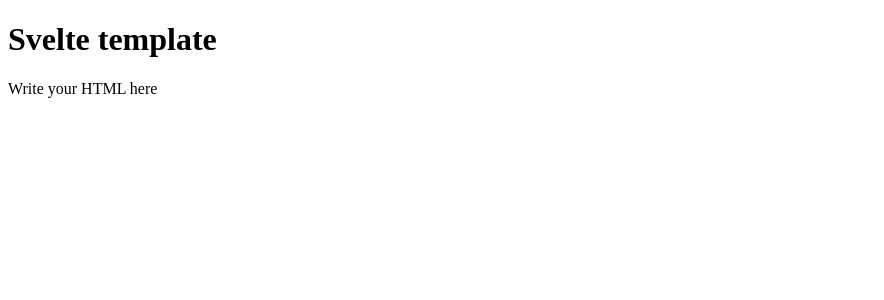
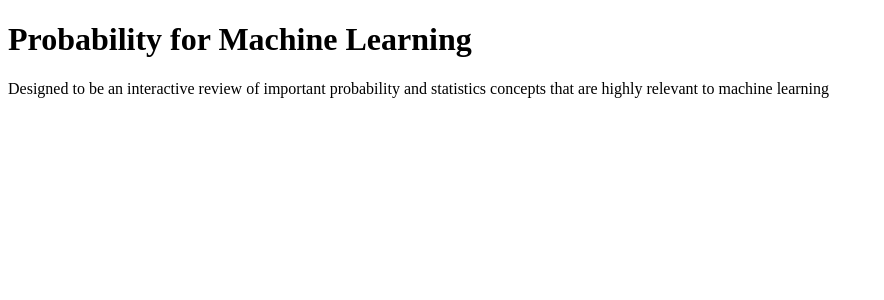
Before and after one commit to anishkasam/probability-for-ml, a SvelteKit app: page / in a window 1280 px wide. Shown: the top 300 px of the page, without its empty margins (0-884 px from the left). Built offline with nearby package versions, Linux system fonts and the light colour scheme.

Commit message:
test commit

```diff
--- a/src/components/App.svelte
+++ b/src/components/App.svelte
@@ -3,9 +3,10 @@
 </script>
 
 <main>
-  <h1>Svelte template</h1>
+  <h1>Probability for Machine Learning</h1>
 
-  <p>Write your HTML here</p>
+  <p>Designed to be an interactive review of important probability and statistics
+  concepts that are highly relevant to machine learning</p>
 </main>
 
 <style>
```
